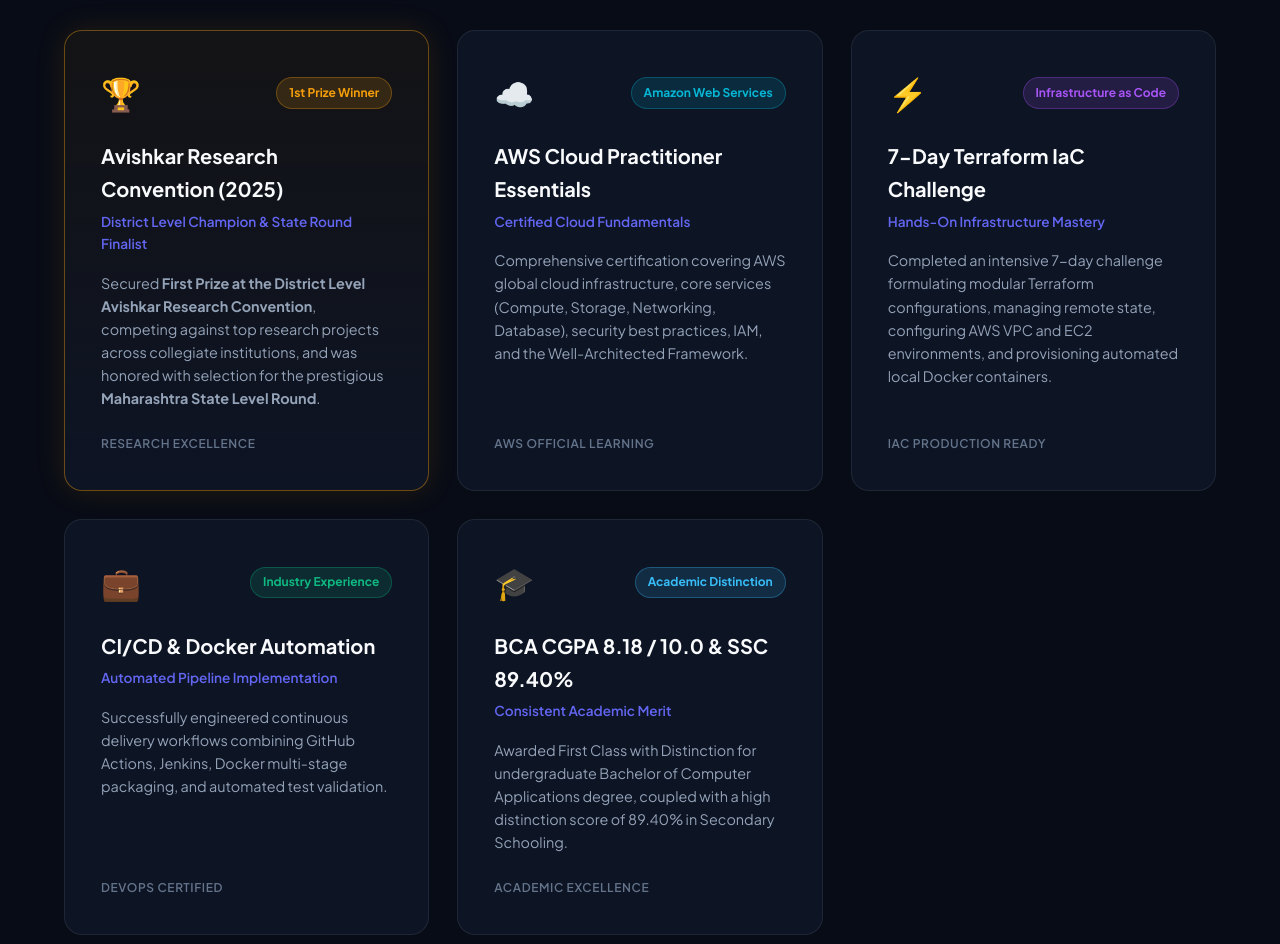
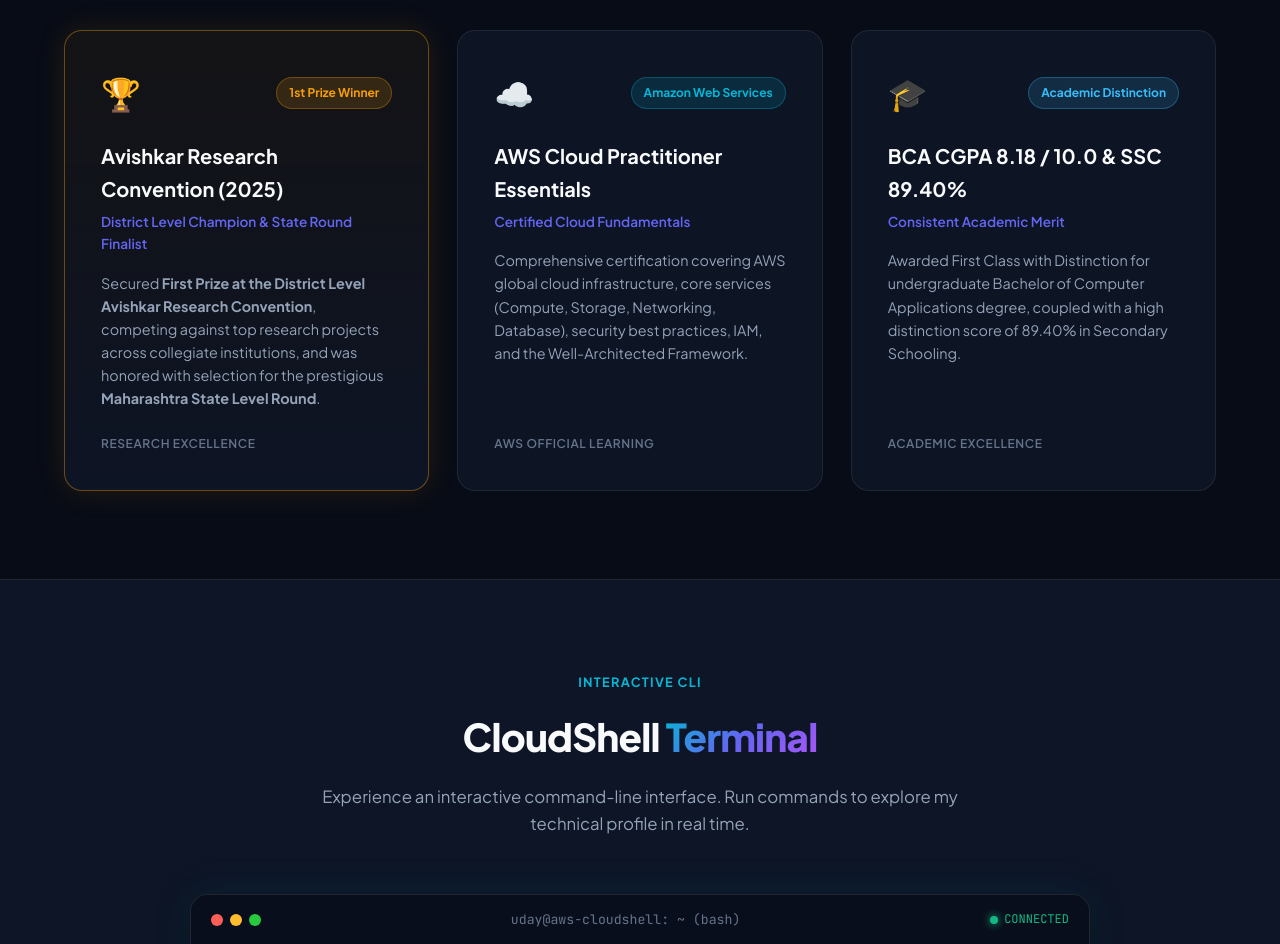
Before and after one commit to Maliuday/mali-uday-portfolio, a plain HTML site: page index.html in a window 1280 px wide. Shown: the part 10340-11284 px from the top of the page. Drawn offline with Linux system fonts and the light colour scheme.

Commit message:
Initial commit: Personal portfolio

```diff
--- a/index.html
+++ b/index.html
@@ -935,34 +935,6 @@
                         <div class="award-badge">AWS Official Learning</div>
                     </div>
 
-                    <!-- Terraform Challenge -->
-                    <div class="achievement-card">
-                        <div class="award-header">
-                            <div class="award-icon terraform-icon">⚡</div>
-                            <span class="award-pill purple-pill">Infrastructure as Code</span>
-                        </div>
-                        <h3>7-Day Terraform IaC Challenge</h3>
-                        <p class="award-subtitle">Hands-On Infrastructure Mastery</p>
-                        <p class="award-description">
-                            Completed an intensive 7-day challenge formulating modular Terraform configurations, managing remote state, configuring AWS VPC and EC2 environments, and provisioning automated local Docker containers.
-                        </p>
-                        <div class="award-badge">IaC Production Ready</div>
-                    </div>
-
-                    <!-- CodeAlpha Internship -->
-                    <div class="achievement-card">
-                        <div class="award-header">
-                            <div class="award-icon intern-icon">💼</div>
-                            <span class="award-pill green-pill">Industry Experience</span>
-                        </div>
-                        <h3>CI/CD & Docker Automation</h3>
-                        <p class="award-subtitle">Automated Pipeline Implementation</p>
-                        <p class="award-description">
-                            Successfully engineered continuous delivery workflows combining GitHub Actions, Jenkins, Docker multi-stage packaging, and automated test validation.
-                        </p>
-                        <div class="award-badge">DevOps Certified</div>
-                    </div>
-
                     <!-- Academic Distinction -->
                     <div class="achievement-card">
                         <div class="award-header">
```
